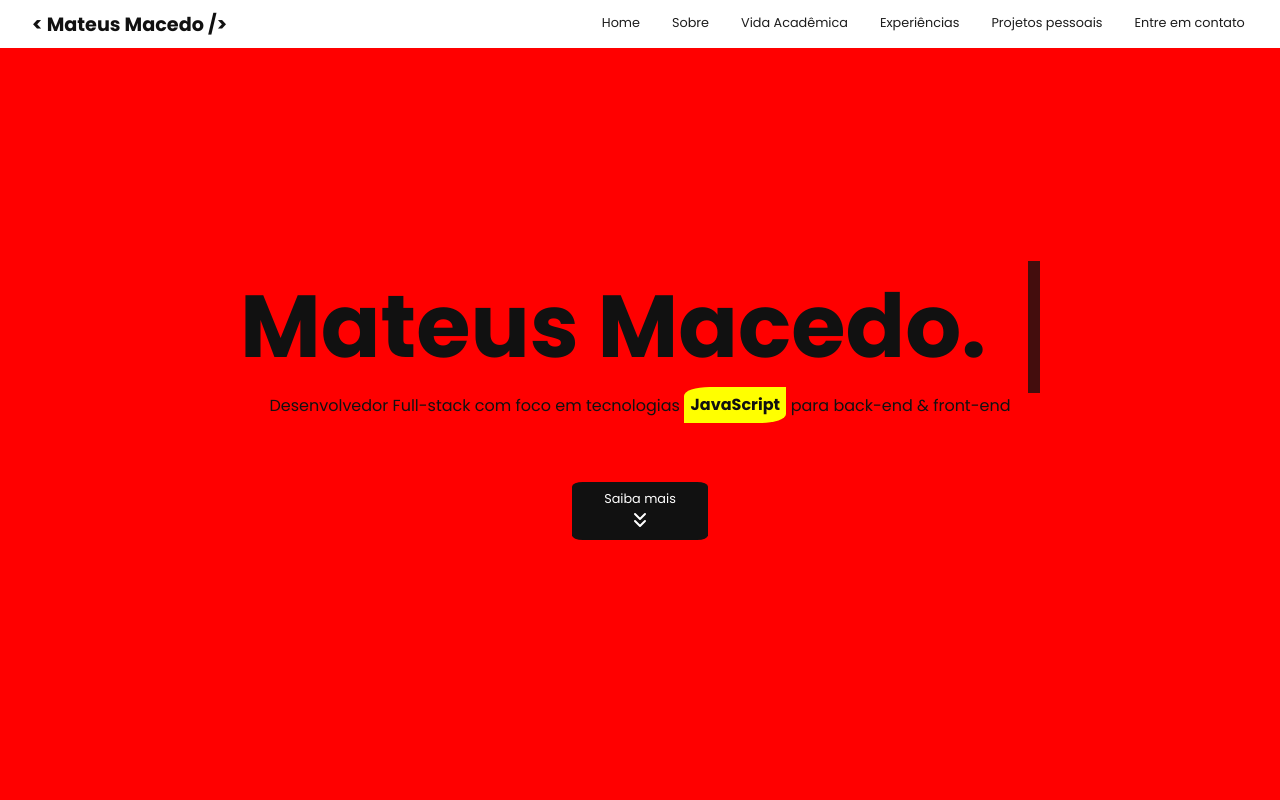
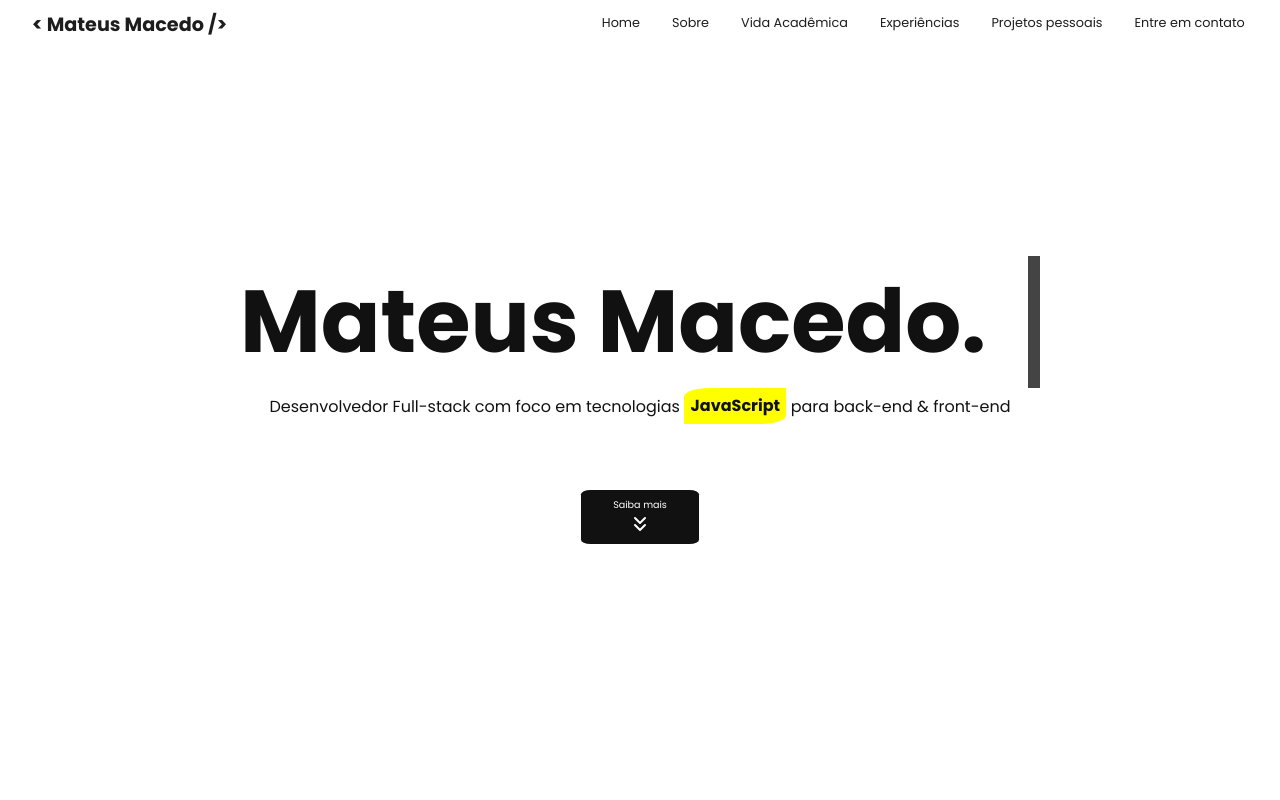
Before and after one commit to mateusesm/portfolio, a React (Vite) app: page / in a window 1280 px wide. Shown: the top 800 px of the page. Built offline with nearby package versions, Linux system fonts and the light colour scheme; no server answers.

Commit message:
section home has been ended

```diff
--- a/src/components/ContainerApp/styled.ts
+++ b/src/components/ContainerApp/styled.ts
@@ -4,5 +4,4 @@ export const ContainerApp = styled.div`
   display: block;
   width: 100vw;
   max-width: 1980px;
-  background-color: pink;
 `
--- a/src/components/FooterApp/styled.ts
+++ b/src/components/FooterApp/styled.ts
@@ -7,6 +7,7 @@ export const Footer = styled.footer`
   display: flex;
   align-items: center;
   justify-content: center;
+  text-align: center;
   padding: 2.8rem 0rem;
   width: 100%;
   font-size: 0.8rem;
--- a/src/components/HeaderApp/styled.ts
+++ b/src/components/HeaderApp/styled.ts
@@ -1,17 +1,18 @@
 import styled from 'styled-components'
-import { textColor } from '../../assets/colors'
+import { backgroundColor, textColor } from '../../assets/colors'
 
 export const Header = styled.header`
   display: flex;
   align-items: center;
   justify-content: space-between;
   position: fixed;
-  max-width: 124rem;
+  max-width: 122rem;
   width: 100%;
   color: ${textColor};
-  background-color: #fff;
+  background-color: ${backgroundColor};
   font-size: 0.8rem;
   padding: 0rem 2rem 0rem 2rem;
+  filter: opacity(95%);
 
   a {
     display: block;
--- a/src/components/MainApp/styled.ts
+++ b/src/components/MainApp/styled.ts
@@ -4,5 +4,5 @@ export const MainApp = styled.div`
   display: flex;
   flex-direction: column;
   align-items: center;
-  background-color: red;
+  padding: 0rem 2rem 0rem 2rem;
 `
--- a/src/components/NavBar/styled.ts
+++ b/src/components/NavBar/styled.ts
@@ -7,7 +7,6 @@ export const Nav = styled.nav`
   justify-content: flex-end;
   transition: all 0.3s;
   width: 75%;
-  filter: opacity(95%);
 
   ul {
     display: flex;
@@ -47,6 +46,7 @@ export const Nav = styled.nav`
     background-color: ${backgroundColor};
     overflow-y: auto;
     transition: all 0.5s;
+    filter: opacity(95%);
 
     &.active {
       opacity: 1;
--- a/src/components/Sections/SectionHome/styled.ts
+++ b/src/components/Sections/SectionHome/styled.ts
@@ -19,6 +19,9 @@ export const Section = styled.section`
   p {
     font-size: 1rem;
     margin-bottom: 4rem;
+    text-align: center;
+    line-height: 2.4rem;
+    padding: 0rem 1.6rem;
 
     span.javascript {
       background-color: yellow;
@@ -39,7 +42,7 @@ export const Section = styled.section`
     border-radius: 8%;
     background-color: ${textColor};
     color: ${backgroundColor};
-    font-size: 0.8rem;
+    font-size: 0.6rem;
     cursor: pointer;
     transition: all 0.3s;
 
@@ -58,12 +61,19 @@ export const Section = styled.section`
 
   @media(max-width: 850px) {
     h1 {
-      font-size: 4rem;
-      width: 36rem;
+      font-size: 4.5rem;
+      width: 40rem;
     }
   }
 
-  @media(max-width: 650px) {
+  @media(max-width: 680px) {
+    h1 {
+      font-size: 3.5rem;
+      width: 32rem;
+    }
+  }
+
+  @media(max-width: 580px) {
     h1 {
       font-size: 3rem;
       width: 28rem;
@@ -75,12 +85,16 @@ export const Section = styled.section`
       font-size: 2.4rem;
       width: 22rem;
     }
+
+    p {
+      font-size: 0.8rem;
+    }
   }
 
   @media(max-width: 400px) {
     h1 {
       font-size: 2rem;
-      width: 18rem;
+      width: 18.5rem;
     }
   }
 `
--- a/src/main.css
+++ b/src/main.css
@@ -5,7 +5,9 @@
 }
 
 body {
-  width: 100vw;
+  display: flex;
+  flex-direction: column;
+  align-items: center;
   font-family: 'Poppins', sans-serif;
   background-color: #fff;
 }
```
